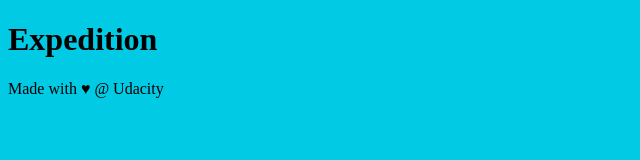
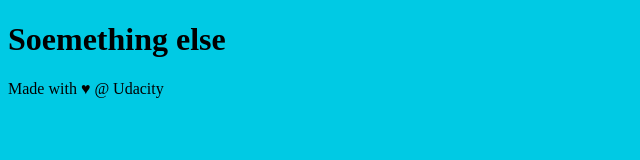
Before and after one commit to Fabho/cloud-new-git-project, a plain HTML site: page index.html in a window 1280 px wide. Shown: the whole page, without its empty margins (0-640 px from the left). Drawn offline with Linux system fonts and the light colour scheme.

Commit message:
Improve site heading for SEO

```diff
--- a/index.html
+++ b/index.html
@@ -10,7 +10,7 @@
 <body>
 
     <header>
-        <h1>Expedition</h1>
+        <h1>Soemething else</h1>
     </header>
 
     <div class="container">
```
